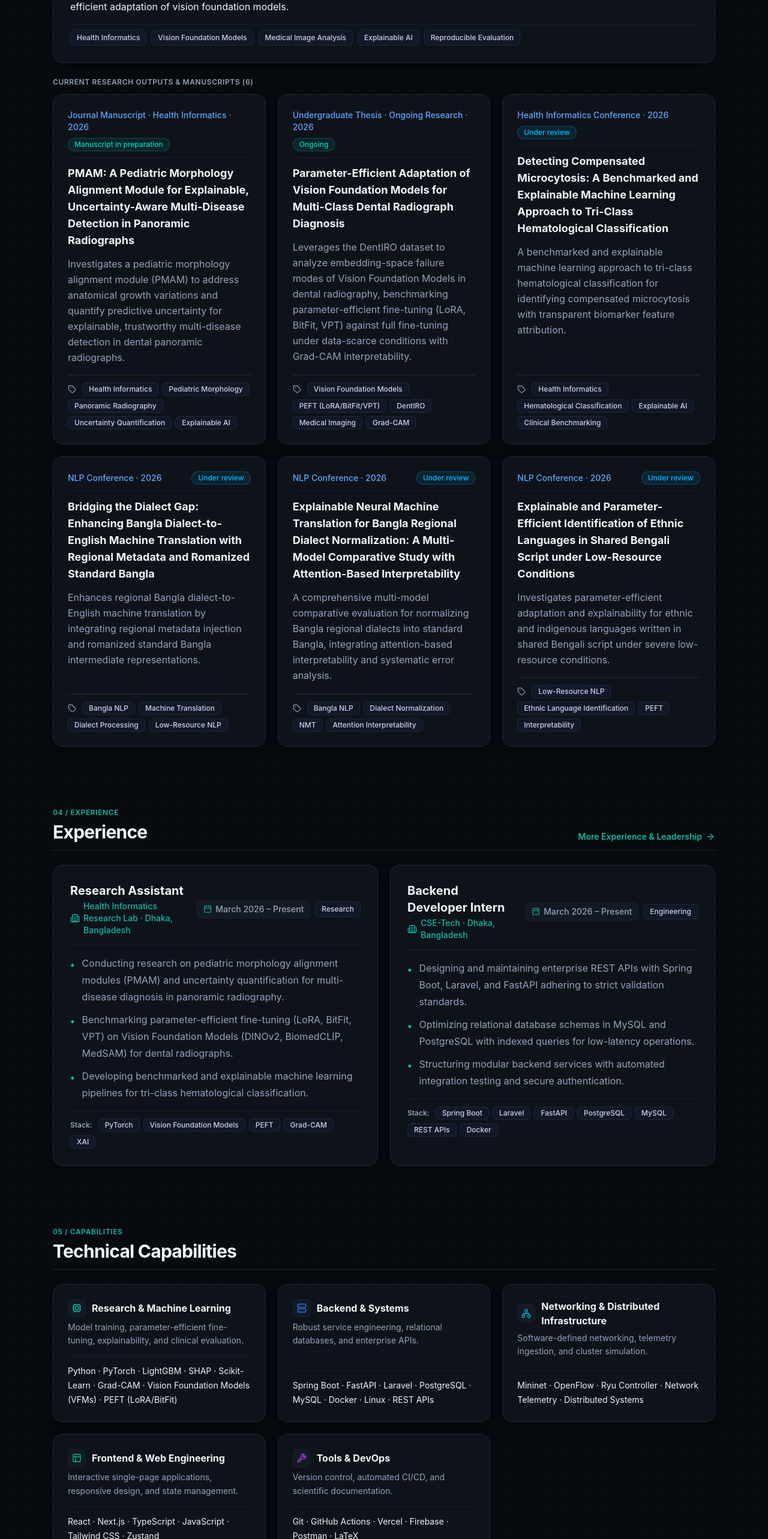
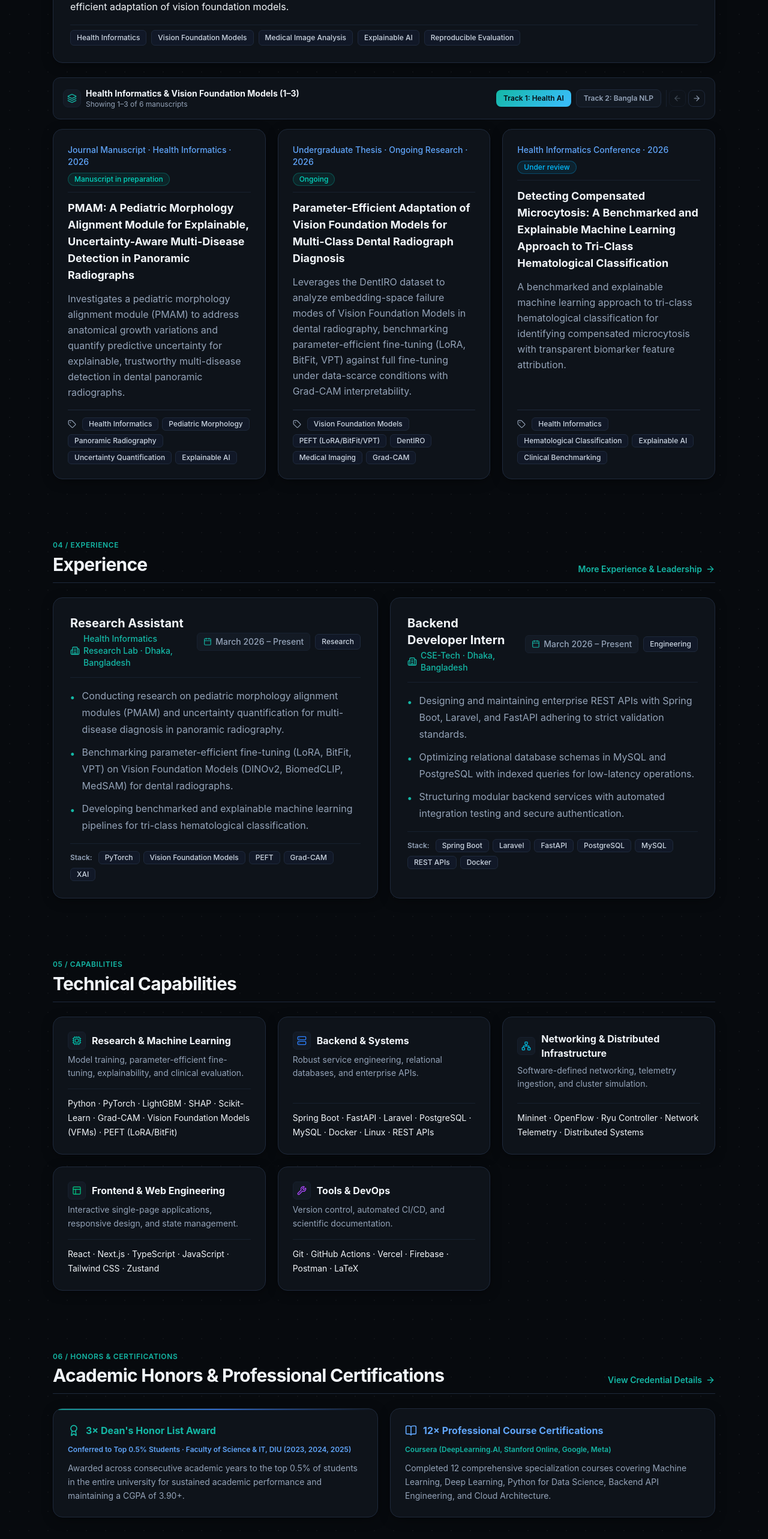
Before and after one commit to anushka06onu/portfolio-site, a Next.js app: page / in a window 1280 px wide. Shown: the part 3800-6366 px from the top of the page at 60% size. Built offline with nearby package versions, Linux system fonts and the light colour scheme.

Commit message:
feat: add interactive 3-per-page track pagination for research outputs and separate dedicated honors & certifications section

```diff
--- a/src/app/page.tsx
+++ b/src/app/page.tsx
@@ -5,7 +5,7 @@ import { featuredProjects, additionalProjects } from "../content/projects";
 import { researchDirection, researchOutputs } from "../content/research";
 import ProjectCard from "../components/ProjectCard";
 import AdditionalProjectCard from "../components/AdditionalProjectCard";
-import ResearchCard from "../components/ResearchCard";
+import ResearchOutputsSection from "../components/ResearchOutputsSection";
 import ExperienceItem from "../components/ExperienceItem";
 import SkillsMatrix from "../components/SkillsMatrix";
 import ContactSection from "../components/ContactSection";
@@ -18,6 +18,7 @@ import {
   GraduationCap,
   Award,
   BookOpen,
+  CheckCircle2,
   Activity,
   ShieldAlert,
   Server
@@ -213,7 +214,7 @@ export default function HomePage() {
           </div>
         </section>
 
-        {/* 4. RESEARCH DIRECTION SECTION (All 6 Research Outputs Included) */}
+        {/* 4. RESEARCH DIRECTION SECTION (Paginated 3-per-page track view) */}
         <section id="research" className="space-y-6 scroll-mt-20" aria-labelledby="research-heading">
           <div className="flex flex-col sm:flex-row sm:items-end justify-between gap-3 border-b border-[var(--border-color)] pb-3">
             <div>
@@ -254,22 +255,8 @@ export default function HomePage() {
             </div>
           </div>
 
-          {/* Complete Research Outputs Grid (All 6 Papers: PMAM, Thesis, Health, 3 NLP) */}
-          <div className="space-y-3">
-            <h3 className="text-xs font-semibold uppercase tracking-wider text-[var(--text-muted)]">
-              Current Research Outputs &amp; Manuscripts ({researchOutputs.length})
-            </h3>
-            <div className="grid grid-cols-1 md:grid-cols-2 lg:grid-cols-3 gap-5">
-              {researchOutputs.map((item, idx) => (
-                <ResearchCard
-                  key={idx}
-                  output={item}
-                  useShortTitle={false}
-                  showTopics={true}
-                />
-              ))}
-            </div>
-          </div>
+          {/* Paginated Research Outputs Component (3 on Page 1, 3 on Page 2) */}
+          <ResearchOutputsSection outputs={researchOutputs} />
         </section>
 
         {/* 5. EXPERIENCE SECTION */}
@@ -319,18 +306,72 @@ export default function HomePage() {
           <SkillsMatrix />
         </section>
 
-        {/* 7. ACADEMIC BACKGROUND, 3x DEAN'S AWARD & 12 COURSERA CERTIFICATIONS */}
+        {/* 7. DEDICATED HONORS, AWARDS & CERTIFICATIONS SECTION */}
+        <section id="honors" className="space-y-6 scroll-mt-20" aria-labelledby="honors-heading">
+          <div className="border-b border-[var(--border-color)] pb-3 flex flex-col sm:flex-row sm:items-end justify-between gap-2">
+            <div>
+              <span className="text-xs font-semibold text-[var(--primary-accent)] uppercase tracking-wider">
+                06 / Honors &amp; Certifications
+              </span>
+              <h2
+                id="honors-heading"
+                className="mt-0.5 text-2xl sm:text-3xl font-bold tracking-tight text-[var(--text-main)]"
+              >
+                Academic Honors &amp; Professional Certifications
+              </h2>
+            </div>
+            <Link
+              href="/about"
+              className="text-sm font-semibold text-[var(--primary-accent)] hover:underline inline-flex items-center gap-1.5"
+            >
+              <span>View Credential Details</span>
+              <ArrowRight className="w-4 h-4" />
+            </Link>
+          </div>
+
+          <div className="grid grid-cols-1 md:grid-cols-2 gap-5">
+            {/* 3x Dean's Award (Top 0.5% Students) */}
+            <div className="editorial-card editorial-card-accent p-6 space-y-3">
+              <div className="flex items-center gap-2.5 text-[var(--primary-accent)] font-bold text-base">
+                <Award className="w-5 h-5 shrink-0" />
+                <span>3× Dean&apos;s Honor List Award</span>
+              </div>
+              <p className="text-xs font-semibold text-[var(--secondary-accent)]">
+                Conferred to Top 0.5% Students · Faculty of Science &amp; IT, DIU (2023, 2024, 2025)
+              </p>
+              <p className="text-sm text-[var(--text-muted)] leading-relaxed">
+                Awarded across consecutive academic years to the top 0.5% of students in the entire university for sustained academic performance and maintaining a CGPA of 3.90+.
+              </p>
+            </div>
+
+            {/* 12x Coursera Certifications */}
+            <div className="editorial-card p-6 space-y-3">
+              <div className="flex items-center gap-2.5 text-[var(--secondary-accent)] font-bold text-base">
+                <BookOpen className="w-5 h-5 shrink-0" />
+                <span>12× Professional Course Certifications</span>
+              </div>
+              <p className="text-xs font-semibold text-[var(--primary-accent)]">
+                Coursera (DeepLearning.AI, Stanford Online, Google, Meta)
+              </p>
+              <p className="text-sm text-[var(--text-muted)] leading-relaxed">
+                Completed 12 comprehensive specialization courses covering Machine Learning, Deep Learning, Python for Data Science, Backend API Engineering, and Cloud Architecture.
+              </p>
+            </div>
+          </div>
+        </section>
+
+        {/* 8. FORMAL ACADEMIC BACKGROUND */}
         <section id="about" className="space-y-6 scroll-mt-20" aria-labelledby="about-heading">
           <div className="border-b border-[var(--border-color)] pb-3 flex flex-col sm:flex-row sm:items-end justify-between gap-2">
             <div>
               <span className="text-xs font-semibold text-[var(--primary-accent)] uppercase tracking-wider">
-                06 / Education &amp; Honors
+                07 / Academic Background
               </span>
               <h2
                 id="about-heading"
                 className="mt-0.5 text-2xl sm:text-3xl font-bold tracking-tight text-[var(--text-main)]"
               >
-                Academic Background &amp; Honors
+                Academic Background
               </h2>
             </div>
             <Link
@@ -351,27 +392,10 @@ export default function HomePage() {
                 {siteConfig.narrative.aboutText}
               </p>
 
-              {/* Honors & 12 Coursera Certifications Highlights */}
-              <div className="grid grid-cols-1 sm:grid-cols-2 gap-3 pt-2 border-t border-[var(--border-subtle)]">
-                <div className="p-3.5 rounded-xl bg-[var(--surface-subtle)] border border-[var(--border-subtle)] space-y-1">
-                  <div className="flex items-center gap-2 text-[var(--primary-accent)] font-semibold text-sm">
-                    <Award className="w-4 h-4" />
-                    <span>3× Dean&apos;s Honor List Award</span>
-                  </div>
-                  <p className="text-xs text-[var(--text-muted)] leading-relaxed">
-                    Conferred for continuous top-tier academic excellence (CGPA 3.90+) across consecutive academic years.
-                  </p>
-                </div>
-
-                <div className="p-3.5 rounded-xl bg-[var(--surface-subtle)] border border-[var(--border-subtle)] space-y-1">
-                  <div className="flex items-center gap-2 text-[var(--secondary-accent)] font-semibold text-sm">
-                    <BookOpen className="w-4 h-4" />
-                    <span>12× Professional Certifications</span>
-                  </div>
-                  <p className="text-xs text-[var(--text-muted)] leading-relaxed">
-                    Coursera certifications in Machine Learning, Deep Learning, Backend APIs, Python, and Java.
-                  </p>
-                </div>
+              <div className="pt-2 border-t border-[var(--border-subtle)]">
+                <p className="text-xs text-[var(--text-muted)]">
+                  {siteConfig.additionalTraining}
+                </p>
               </div>
             </div>
 
@@ -395,7 +419,7 @@ export default function HomePage() {
 
                 <div className="flex items-start gap-2 p-2.5 rounded-lg bg-[var(--primary-accent-subtle)] border border-[var(--primary-accent)]/20 text-xs text-[var(--primary-accent)] font-medium">
                   <Award className="w-4 h-4 shrink-0 mt-0.5" />
-                  <span>Current CGPA: 3.92 / 4.00 · 3× Dean&apos;s Award</span>
+                  <span>Current CGPA: 3.92 / 4.00 · Top 0.5% (3× Dean&apos;s Award)</span>
                 </div>
               </div>
 
@@ -414,7 +438,7 @@ export default function HomePage() {
           </div>
         </section>
 
-        {/* 8. CONTACT SECTION */}
+        {/* 9. CONTACT SECTION */}
         <ContactSection />
       </div>
     </div>
--- /dev/null
+++ b/src/components/ResearchOutputsSection.tsx
@@ -0,0 +1,96 @@
+"use client";
+
+import { useState } from "react";
+import { ResearchOutput } from "../content/types";
+import ResearchCard from "./ResearchCard";
+import { ArrowLeft, ArrowRight, Layers, Sparkles } from "lucide-react";
+
+interface ResearchOutputsSectionProps {
+  outputs: ResearchOutput[];
+}
+
+export default function ResearchOutputsSection({ outputs }: ResearchOutputsSectionProps) {
+  const [currentPage, setCurrentPage] = useState<0 | 1>(0);
+
+  const pageSize = 3;
+  const totalPages = Math.ceil(outputs.length / pageSize);
+  const currentOutputs = outputs.slice(currentPage * pageSize, (currentPage + 1) * pageSize);
+
+  return (
+    <div className="space-y-4">
+      {/* Top Header & Page Switcher */}
+      <div className="flex flex-col sm:flex-row sm:items-center justify-between gap-3 bg-[var(--surface)] p-3.5 sm:p-4 rounded-xl border border-[var(--border-color)]">
+        <div className="flex items-center gap-2">
+          <span className="p-1.5 rounded-lg bg-[var(--surface-subtle)] text-[var(--primary-accent)] border border-[var(--border-subtle)]">
+            <Layers className="w-4 h-4" />
+          </span>
+          <div>
+            <h3 className="text-sm font-bold text-[var(--text-main)]">
+              {currentPage === 0
+                ? "Health Informatics & Vision Foundation Models (1–3)"
+                : "Low-Resource Bangla NLP & Machine Translation (4–6)"}
+            </h3>
+            <p className="text-xs text-[var(--text-muted)]">
+              Showing {currentPage * pageSize + 1}–{Math.min((currentPage + 1) * pageSize, outputs.length)} of {outputs.length} manuscripts
+            </p>
+          </div>
+        </div>
+
+        {/* Tab / Page Buttons */}
+        <div className="flex items-center gap-2 shrink-0">
+          <button
+            onClick={() => setCurrentPage(0)}
+            className={`px-3 py-1.5 rounded-lg text-xs font-semibold transition-all ${
+              currentPage === 0
+                ? "btn-gradient text-slate-950 shadow-sm"
+                : "btn-outline border border-[var(--border-color)] text-[var(--text-muted)] bg-[var(--surface-subtle)]"
+            }`}
+          >
+            Track 1: Health AI
+          </button>
+          <button
+            onClick={() => setCurrentPage(1)}
+            className={`px-3 py-1.5 rounded-lg text-xs font-semibold transition-all ${
+              currentPage === 1
+                ? "btn-gradient text-slate-950 shadow-sm"
+                : "btn-outline border border-[var(--border-color)] text-[var(--text-muted)] bg-[var(--surface-subtle)]"
+            }`}
+          >
+            Track 2: Bangla NLP
+          </button>
+
+          <div className="flex items-center gap-1 pl-1 border-l border-[var(--border-subtle)]">
+            <button
+              onClick={() => setCurrentPage(0)}
+              disabled={currentPage === 0}
+              aria-label="Previous research page"
+              className="p-1.5 rounded-lg border border-[var(--border-color)] text-[var(--text-muted)] hover:text-[var(--text-main)] disabled:opacity-40 disabled:hover:text-[var(--text-muted)] transition-all"
+            >
+              <ArrowLeft className="w-3.5 h-3.5" />
+            </button>
+            <button
+              onClick={() => setCurrentPage(1)}
+              disabled={currentPage === 1}
+              aria-label="Next research page"
+              className="p-1.5 rounded-lg border border-[var(--border-color)] text-[var(--text-muted)] hover:text-[var(--text-main)] disabled:opacity-40 disabled:hover:text-[var(--text-muted)] transition-all"
+            >
+              <ArrowRight className="w-3.5 h-3.5" />
+            </button>
+          </div>
+        </div>
+      </div>
+
+      {/* 3 Research Cards Grid for Current Page */}
+      <div className="grid grid-cols-1 md:grid-cols-3 gap-5 transition-all duration-300">
+        {currentOutputs.map((item, idx) => (
+          <ResearchCard
+            key={item.title}
+            output={item}
+            useShortTitle={false}
+            showTopics={true}
+          />
+        ))}
+      </div>
+    </div>
+  );
+}
--- a/src/content/site.ts
+++ b/src/content/site.ts
@@ -50,7 +50,7 @@ export const siteConfig = {
     ],
 
     aboutText:
-      "I am a final-year Computer Science and Engineering undergraduate at Daffodil International University (Current CGPA: 3.92 / 4.00, 3× Dean's Award recipient) and a Research Assistant at the Health Informatics Research Lab. My research focuses on parameter-efficient adaptation of Vision Foundation Models (VFMs) for medical diagnostics, uncertainty-aware modeling, and explainable AI. Alongside research, I engineer production web applications and backend systems at CSE-Tech across Spring Boot, Laravel, and FastAPI."
+      "I am a final-year Computer Science and Engineering undergraduate at Daffodil International University (Current CGPA: 3.92 / 4.00, 3× Dean's Award recipient among the top 0.5% students) and a Research Assistant at the Health Informatics Research Lab. My research focuses on parameter-efficient adaptation of Vision Foundation Models (VFMs) for medical diagnostics, uncertainty-aware modeling, and explainable AI. Alongside research, I engineer production web applications and backend systems at CSE-Tech across Spring Boot, Laravel, and FastAPI."
   },
 
   experience: [
@@ -113,10 +113,10 @@ export const siteConfig = {
       institution: "Daffodil International University",
       location: "Dhaka, Bangladesh",
       period: "2022 – 2026",
-      distinction: "Current CGPA: 3.92 / 4.00 · 3× Dean's Award Recipient",
+      distinction: "Current CGPA: 3.92 / 4.00 · Top 0.5% (3× Dean's Award)",
       notes: [
         "Current CGPA: 3.92 / 4.00 (Department of Computer Science and Engineering).",
-        "Recipient of 3× Dean's Honor List Award for academic excellence across consecutive academic years.",
+        "Recipient of 3× Dean's Honor List Award awarded to the university's top 0.5% students for sustained academic distinction.",
         "Undergraduate Thesis: Parameter-Efficient Adaptation of Vision Foundation Models for Multi-Class Dental Radiograph Diagnosis.",
         "Awarded University Academic Merit Scholarships across consecutive semesters.",
         "Core Coursework: Machine Learning, Artificial Intelligence, Object-Oriented Programming (Java), Data Structures & Algorithms, Database Systems, Computer Networks, Operating Systems, Software Engineering."
@@ -126,31 +126,31 @@ export const siteConfig = {
 
   honors: [
     {
-      title: "3× Dean's Honor List Award",
-      issuer: "Faculty of Science & Information Technology, Daffodil International University",
+      title: "3× Dean's Honor List Award (Top 0.5% Students)",
+      issuer: "Daffodil International University",
       year: "2023, 2024, 2025",
-      description: "Conferred for achieving outstanding semester grade point averages (CGPA 3.90+) across consecutive academic years."
+      description: "Conferred across consecutive academic years to the top 0.5% students of the entire university for achieving outstanding academic performance (CGPA 3.90+)."
     },
     {
       title: "University Academic Merit Scholarships",
       issuer: "Daffodil International University",
       year: "2022 – 2026",
-      description: "Full tuition merit scholarship awarded on the basis of academic performance."
+      description: "Full tuition merit scholarship awarded continuously based on academic distinction."
     }
   ],
 
   certifications: [
     {
-      title: "12× Professional Specialization & Course Certifications",
+      title: "12× Professional Course & Specialization Certifications",
       issuer: "Coursera (DeepLearning.AI, Stanford Online, Google & Meta)",
       year: "2023 – 2025",
-      description: "Completed 12 rigorous online courses covering Machine Learning, Deep Learning, Python for Data Science, Backend API Engineering, and Cloud Systems."
+      description: "Completed 12 comprehensive courses spanning Machine Learning, Deep Learning, Python for Data Science, Backend API Engineering, and Cloud Architecture."
     },
     {
       title: "Specialized Research Writing & Methodology",
       issuer: "Health Informatics Research Lab & Academic Workshops",
       year: "2025",
-      description: "Training in scientific paper writing, experiment reproducibility, statistical validation, and academic ethics."
+      description: "Rigorous training in scientific manuscript drafting, experimental reproducibility, statistical verification, and publication ethics."
     }
   ],
 
```
